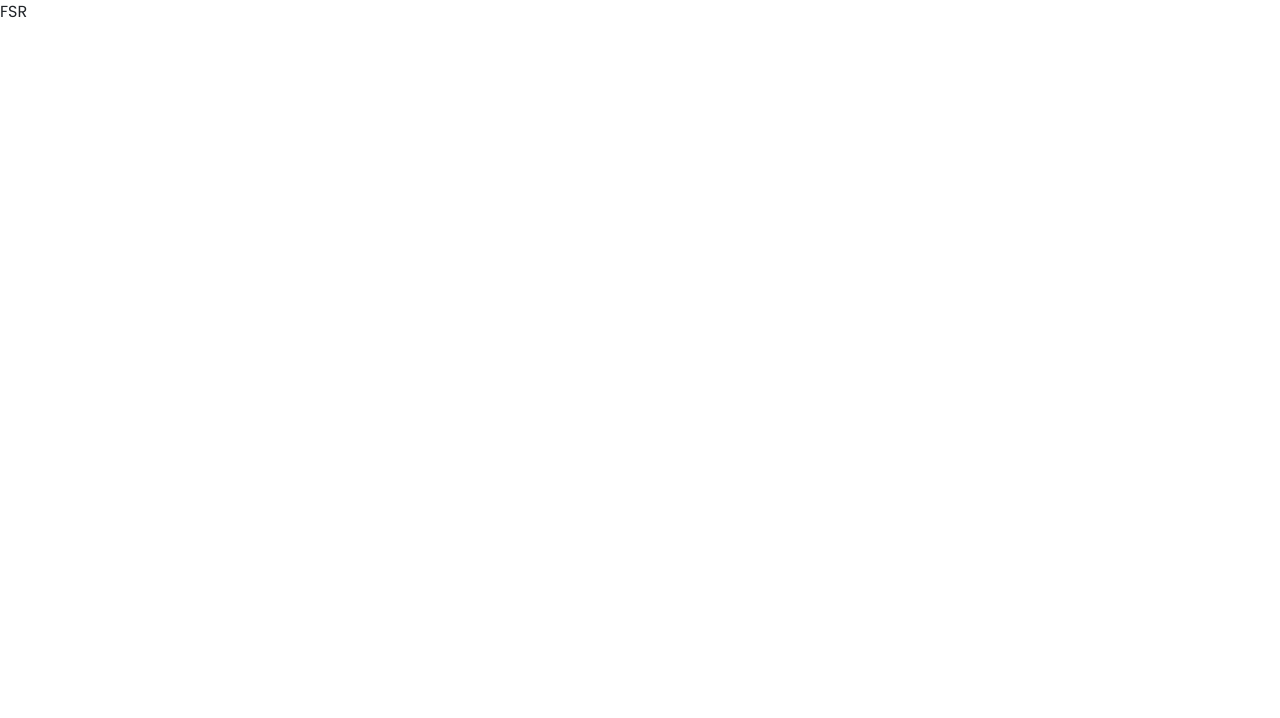
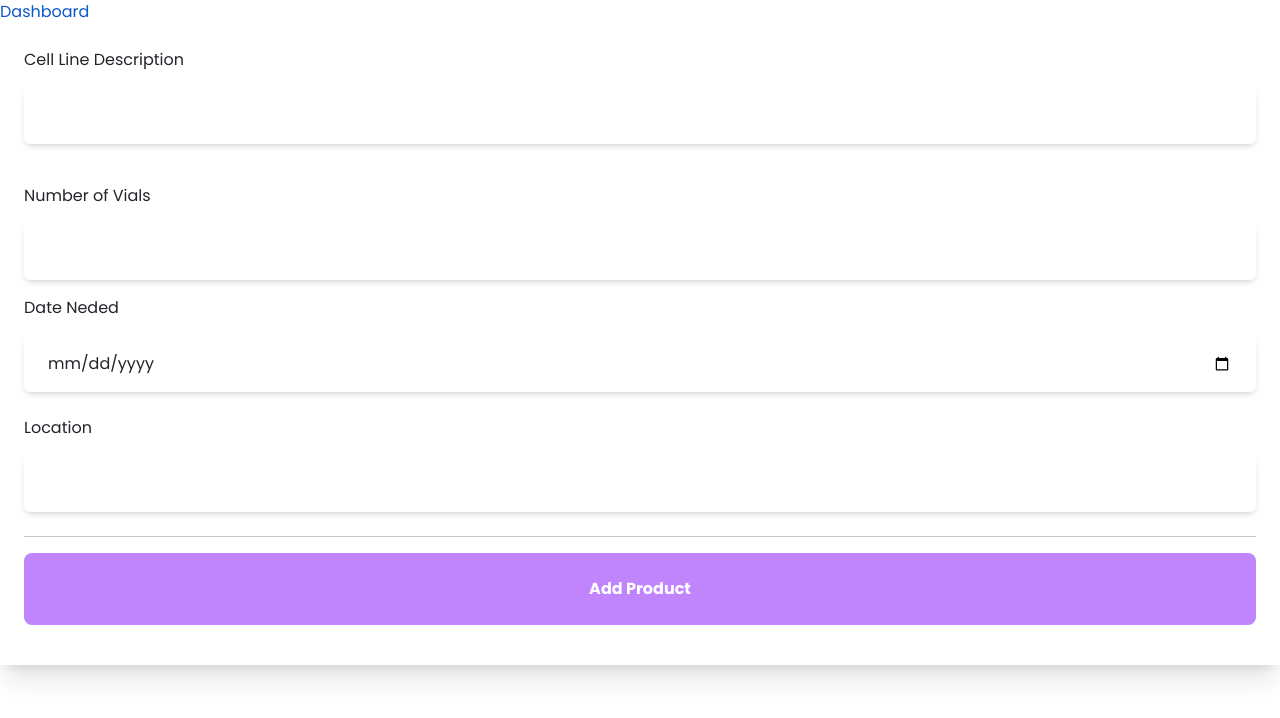
Before and after one commit to gary-stroup-developer/dms-app, a React (Create React App) app: page /user/fsr/1 in a window 1280 px wide. Shown: the top 718 px of the page. Built offline with nearby package versions, Linux system fonts and the light colour scheme.

Commit message:
created forms for AddUser and FSR

```diff
--- a/src/Pages/AddUser.js
+++ b/src/Pages/AddUser.js
@@ -1,7 +1,85 @@
+import axios from "axios";
+import React, { useState} from "react"
+import { Link } from "react-router-dom"
+
+
+
 export const AddUser = () => {
+
+    const [uid, setUID] = useState("");
+    const [firstname, setFirstName] = useState("");
+    const [lastname, setLastName] = useState("");
+    const [role, setRole] = useState("");
+
+
+    const [successMessage, setSuccessMessage] = useState("");
+    const [errorMessage, setErrorMessage] = useState("");
+
+    function setValue(e) {
+        const { name, value } = e.target;
+        switch (name) {
+            case 'uid':
+                setUID(value);
+                break;
+            case 'firstname':
+                setFirstName(value);
+                break;
+            case 'lastname':
+                setLastName(value);
+                break;
+            case 'role':
+                setRole(value);
+                break;
+            default:
+                console.log(`Sorry, option not available for ${name}.`);
+        }
+    }
+
+    const AddUser = function (e) {
+        e.preventDefault();
+        let payload = {
+            uid,
+            firstname,
+            lastname,
+            role,
+        }
+
+        axios.post("http://localhost:8080/dms/user/create",payload, {
+        headers: {
+            'content-type': 'application/json'
+        }
+        }).then((response) => {
+            setSuccessMessage(response.data);
+        })
+        .catch(function (error) {
+            // handle error
+            setErrorMessage(error.response.data);
+        })
+    }
+
     return (
-        <div>
-            <h1>This is where the admin will add the user to the system</h1>
+        <div className="grid grid-cols-5 grid-rows-4 p-1 mx-auto p-2">
+            <h1 className="text-purple-700 text-xl col-span-5 mx-auto md:text-6xl md:mt-28 mb-0">Department Management System</h1>
+              {successMessage ?
+                <div className="row-start-2 row-span-1 col-span-5 my-0 mx-auto md:text-4xl">
+                    <h1 className="text-purple-600">{successMessage}</h1>
+                    <Link to="/dashboard/admin">Dashboard</Link>
+                </div>
+                :
+                <h1 className="text-red-500 row-start-2 row-span-1 col-span-5 mx-auto md:text-4xl">{errorMessage}</h1>
+            }
+            <form className="grid shadow-xl p-4 row-start-3 row-span-2 col-start-2 col-span-3 mt-0">
+                <label className="block mt-3" htmlFor="uid">User ID</label>
+                    <input className="shadow-md my-3 rounded-md px-4 py-3" type="text" id="uid" name="uid" value={uid} onChange={setValue} />
+                <label className="block" htmlFor="cat_desc">First Name</label>
+                    <input className="shadow-md my-3 px-4 py-3 rounded-md mb-4" type="text" id="firstname" name="firstname" value={firstname} onChange={setValue} />
+                <label className="block" htmlFor="raw_pn">Last Name</label>
+                    <input className="shadow-md my-3 px-4 py-3 rounded-md mb-4" type="text" id="lastname" name="lastname" value={lastname} onChange={setValue} />
+                <label className="block" htmlFor="raw_desc">User Role</label>
+                    <input className="shadow-md my-3 px-4 py-3 rounded-md mb-4" type="text" id="role" name="role" value={role} onChange={setValue} />
+                <hr />
+                <input className="text-white font-bold bg-purple-400 rounded-lg p-4 my-3" type="submit" value="Add Product" onClick={AddUser} />
+            </form>
         </div>
     )
 }
--- a/src/Pages/FSR.js
+++ b/src/Pages/FSR.js
@@ -1,7 +1,76 @@
-import React from 'react'
+import axios from "axios";
+import { useState } from "react";
+import { Link } from "react-router-dom"
 
 export const FSR = () => {
+
+     const [num_vials, setNumVials] = useState("");
+    const [due_date, setDueDate] = useState("");
+    const [location, setLocation] = useState("");
+    const [raw_desc, setRawDesc] = useState("");
+
+
+    const [successMessage, setSuccessMessage] = useState("");
+    const [errorMessage, setErrorMessage] = useState("");
+
+    function setValue(e) {
+        const { name, value } = e.target;
+        switch (name) {
+            case 'num_vials':
+                setNumVials(value);
+                break;
+            case 'due_date':
+                setDueDate(value);
+                break;
+            case 'location':
+                setLocation(value);
+                break;
+            case 'raw_desc':
+                setRawDesc(value);
+                break;
+            default:
+                console.log(`Sorry, option not available for ${name}.`);
+        }
+    }
+
+  const AddProduct = function (e) {
+    e.preventDefault();
+    let payload = {
+      num_vials,
+      due_date,
+      location,
+      raw_desc,
+    }
+
+    axios.post("http://localhost:8080/dms/job/fsr", payload, {
+      headers: {
+        'content-type': 'application/json'
+      }
+    }).then((response) => {
+      setSuccessMessage(response.data);
+    })
+      .catch(function (error) {
+        // handle error
+        setErrorMessage(error.response.data);
+      })
+  };
+
   return (
-    <div>FSR</div>
+    <div>
+      <Link to="/dashboard/:role">Dashboard</Link>
+      {successMessage ? <p>{successMessage}</p> : <p>{errorMessage}</p>}
+      <form className="grid shadow-xl p-4 row-start-3 row-span-2 col-start-2 col-span-3 mt-0">
+          <label className="block" htmlFor="raw_desc">Cell Line Description</label>
+            <input className="shadow-md my-3 px-4 py-3 rounded-md mb-4" type="text" id="raw_desc" name="raw_desc" value={raw_desc} onChange={setValue} />
+        <label className="block mt-3" htmlFor="num_vials">Number of Vials</label>
+            <input className="shadow-md my-3 rounded-md px-4 py-3" type="text" id="num_vials" name="num_vials" value={num_vials} onChange={setValue} />
+        <label className="block" htmlFor="due_date">Date Neded</label>
+            <input className="shadow-md my-3 px-4 py-3 rounded-md mb-4" type="date" id="due_date" name="due_date" value={due_date} onChange={setValue} />
+        <label className="block" htmlFor="location">Location</label>
+            <input className="shadow-md my-3 px-4 py-3 rounded-md mb-4" type="text" id="location" name="location" value={location} onChange={setValue} />
+        <hr />
+        <input className="text-white font-bold bg-purple-400 rounded-lg p-4 my-3" type="submit" value="Add Product" onClick={AddProduct} />
+      </form>
+    </div>
   )
 }
```
